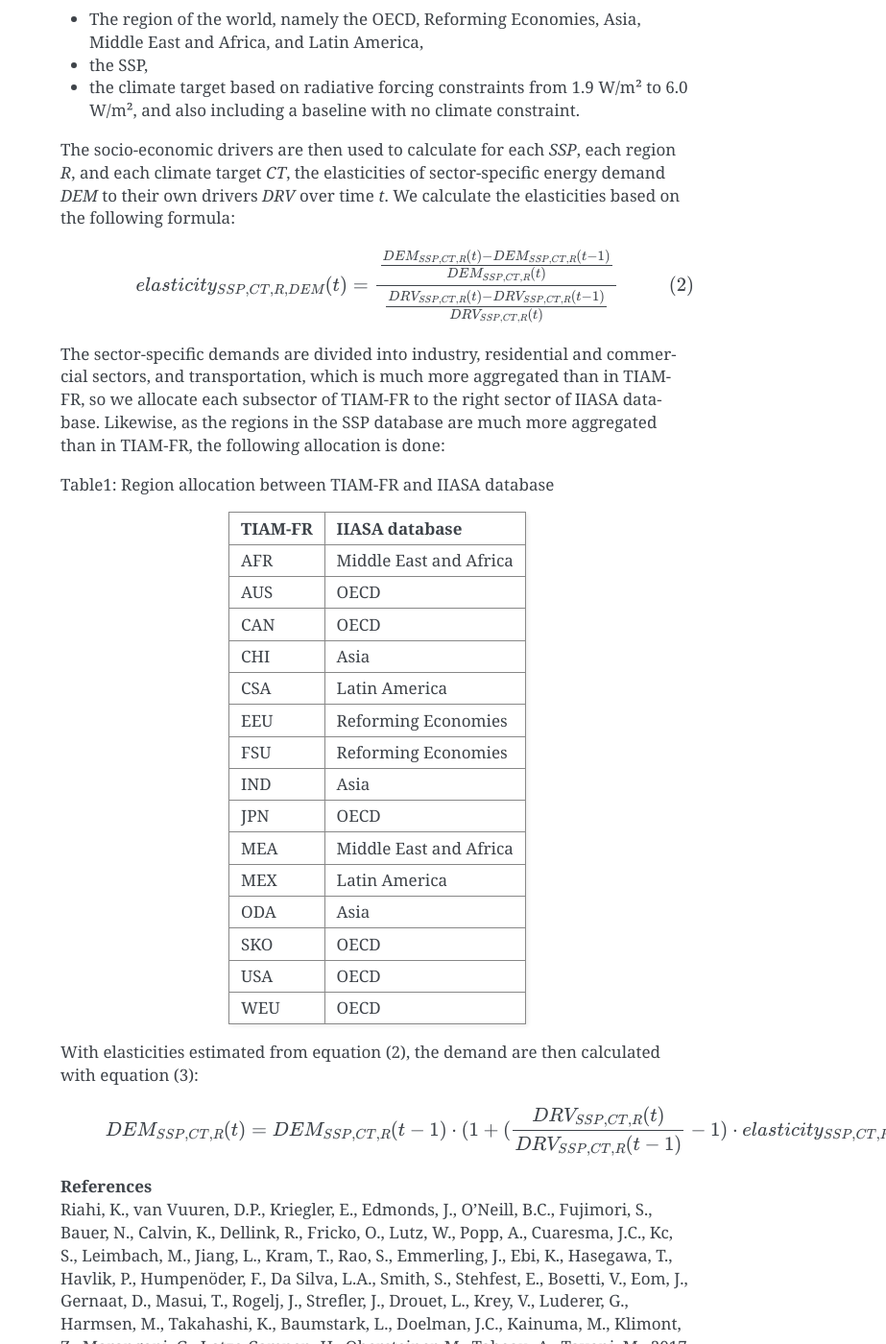
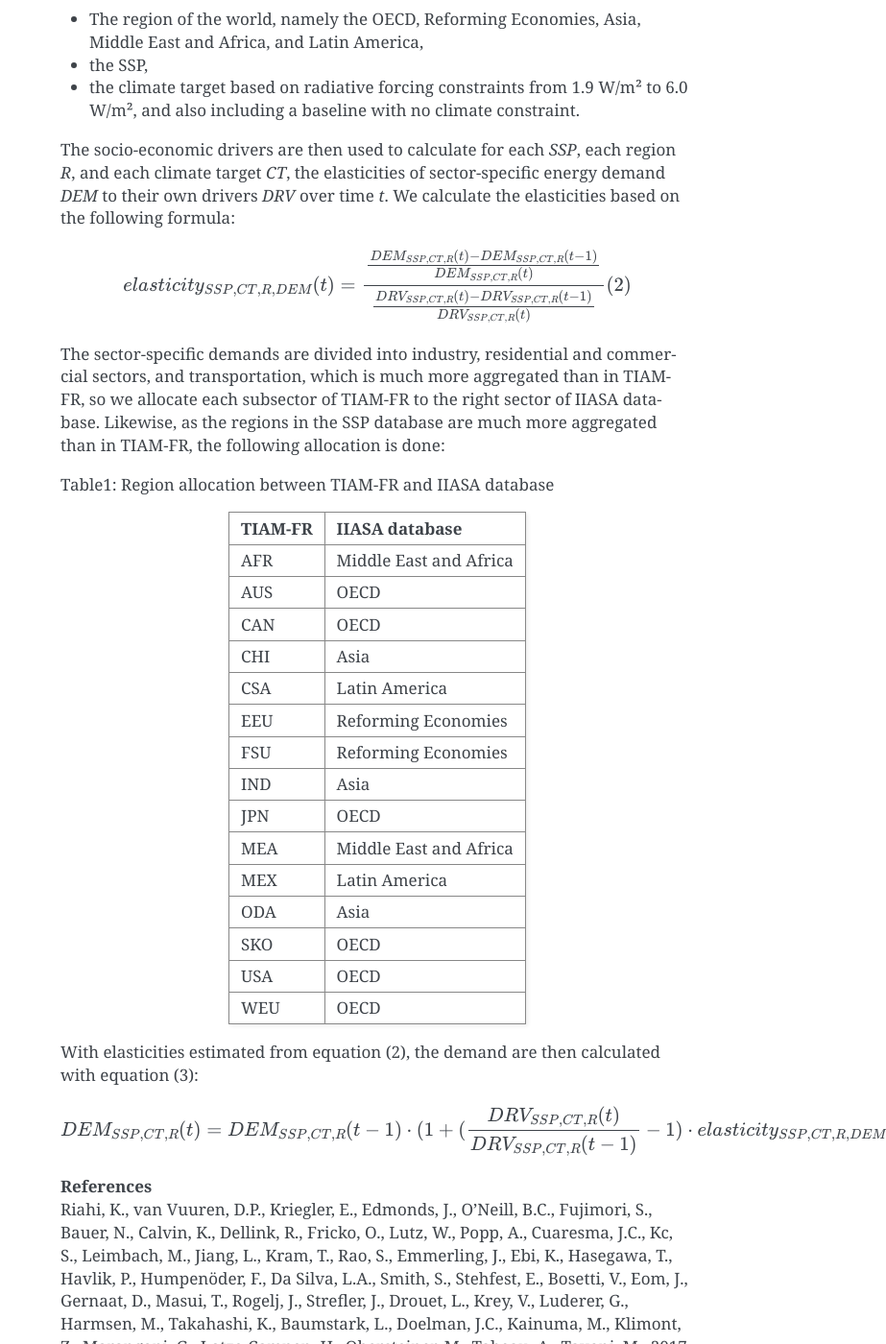
Before and after one commit to LucasDesport/tiam-fr, a Sphinx documentation site: the page built from docs/demands/index.md, in a window 1280 px wide and 1400 px high, scrolled down 2527 px. Shown: the whole window at 96% size, without its empty margins (357-1280 px from the left). Built offline with Sphinx 7.4.7, drawn with Linux system fonts in a browser that asks for light colours; formulas are drawn with MathJax 3; some of the changed text lies outside the part shown.

Commit message:
Update index.md

```diff
--- a/docs/demands/index.md
+++ b/docs/demands/index.md
@@ -52,8 +52,7 @@
 These drivers are linked to the energy-service demands through a constant and an elasticity, following equation (1).
 
 $$
-Demand_{t} = Demand_{t-1} \times driver^{elasticity}
-\tag{1}
+Demand_{t} = Demand_{t-1} \times driver^{elasticity} (1)
 $$
 
 The demand drivers encompass population (POP), GDP, number of households (HOU), GDP per capita (GDPP) and GDP per household (GDPPHOU). The approach adopted in TIAM-FR consists of updating the energy and material demands from existing prospective studies from the International Institute for Applied System Analysis (IIASA), based on their Shared Socio-economic Pathways (SSP). Recently in the climate change research community, five narratives have been designed corresponding to different socio-economic and geopolitics pathways for the 21st century (Riahi et al., 2017, Dellinck, 2017). They explore how the world could tackle the challenges of climate change in terms of adaptation, impacts, vulnerabilities, and mitigation according to narrative's description in terms of the evolution of inequalities, region rivalry, fossil-fueled development, and sustainable development. Each SSP has been studied by different laboratories to understand how to solve the climate problem according to their narrative. Their results were extrated from a publicly available database (IIASA, n.d.) which displays the final energy demand of industry, residential and commercial sectors, and transportation, according to:
@@ -65,7 +64,7 @@
 The socio-economic drivers are then used to calculate for each *SSP*, each region *R*, and each climate target *CT*, the elasticities of sector-specific energy demand *DEM* to their own drivers *DRV* over time *t*. We calculate the elasticities based on the following formula:
 
 $$
-elasticity_{SSP,CT,R,DEM}(t)= \frac{\frac{DEM_{SSP,CT,R}(t)-DEM_{SSP,CT,R}(t-1)}{DEM_{SSP,CT,R}(t)}}{\frac{DRV_{SSP,CT,R}(t)-DRV_{SSP,CT,R}(t-1)}{DRV_{SSP,CT,R}(t)}} \tag{2}
+elasticity_{SSP,CT,R,DEM}(t)= \frac{\frac{DEM_{SSP,CT,R}(t)-DEM_{SSP,CT,R}(t-1)}{DEM_{SSP,CT,R}(t)}}{\frac{DRV_{SSP,CT,R}(t)-DRV_{SSP,CT,R}(t-1)}{DRV_{SSP,CT,R}(t)}} (2)
 $$
 
 The sector-specific demands are divided into industry, residential and commercial sectors, and transportation, which is much more aggregated than in TIAM-FR, so we allocate each subsector of TIAM-FR to the right sector of IIASA database. Likewise, as the regions in the SSP database are much more aggregated than in TIAM-FR, the following allocation is done:
@@ -92,7 +91,7 @@
 With elasticities estimated from equation (2), the demand are then calculated with equation (3):
 
 $$
-DEM_{SSP,CT,R}(t) = DEM_{SSP,CT,R}(t-1) \cdot (1+(\frac{DRV_{SSP,CT,R}(t)}{DRV_{SSP,CT,R}(t-1)}-1) \cdot elasticity_{SSP,CT,R,DEM}(t) \tag{3}
+DEM_{SSP,CT,R}(t) = DEM_{SSP,CT,R}(t-1) \cdot (1+(\frac{DRV_{SSP,CT,R}(t)}{DRV_{SSP,CT,R}(t-1)}-1) \cdot elasticity_{SSP,CT,R,DEM}(t) (3)
 $$
 
 **References**
```
